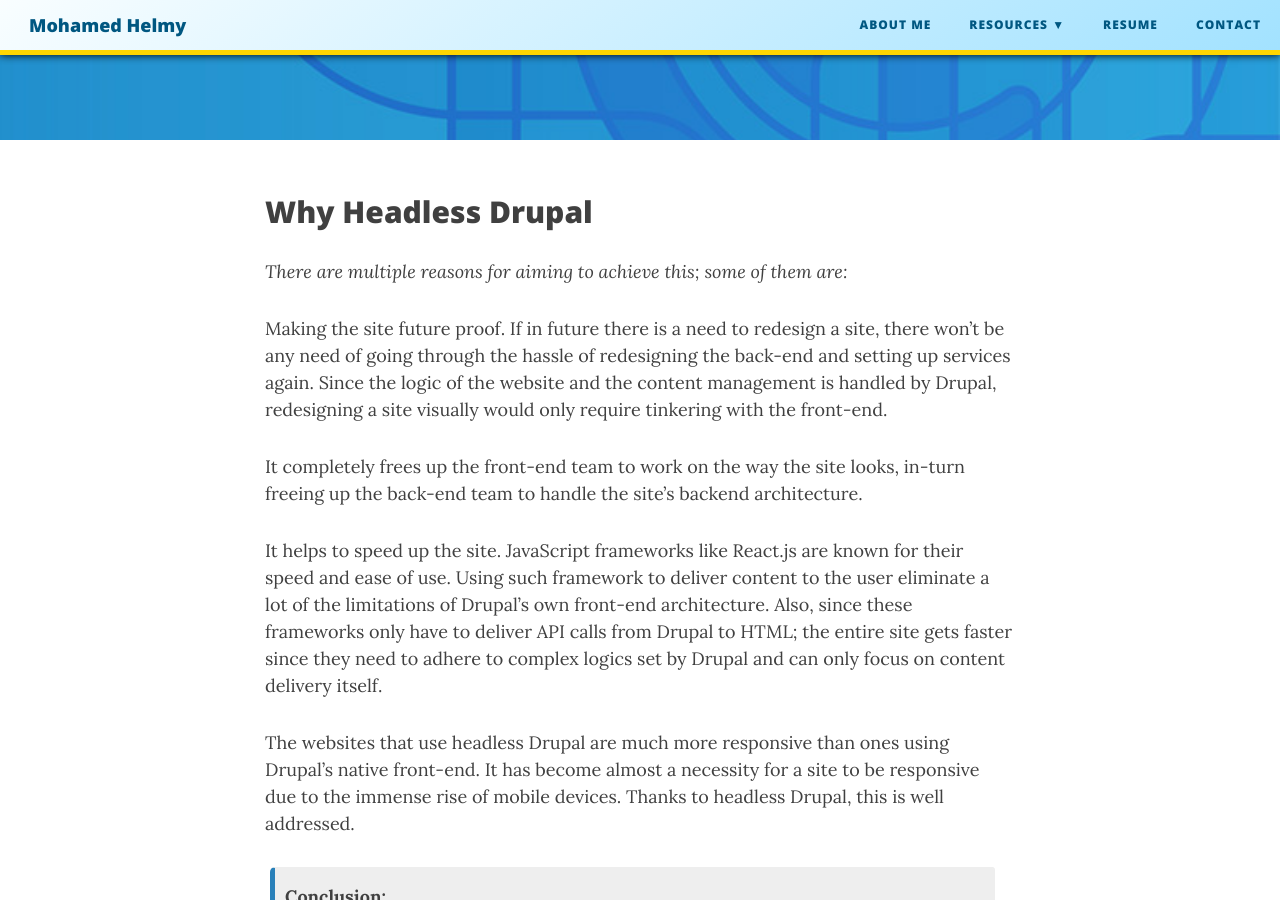
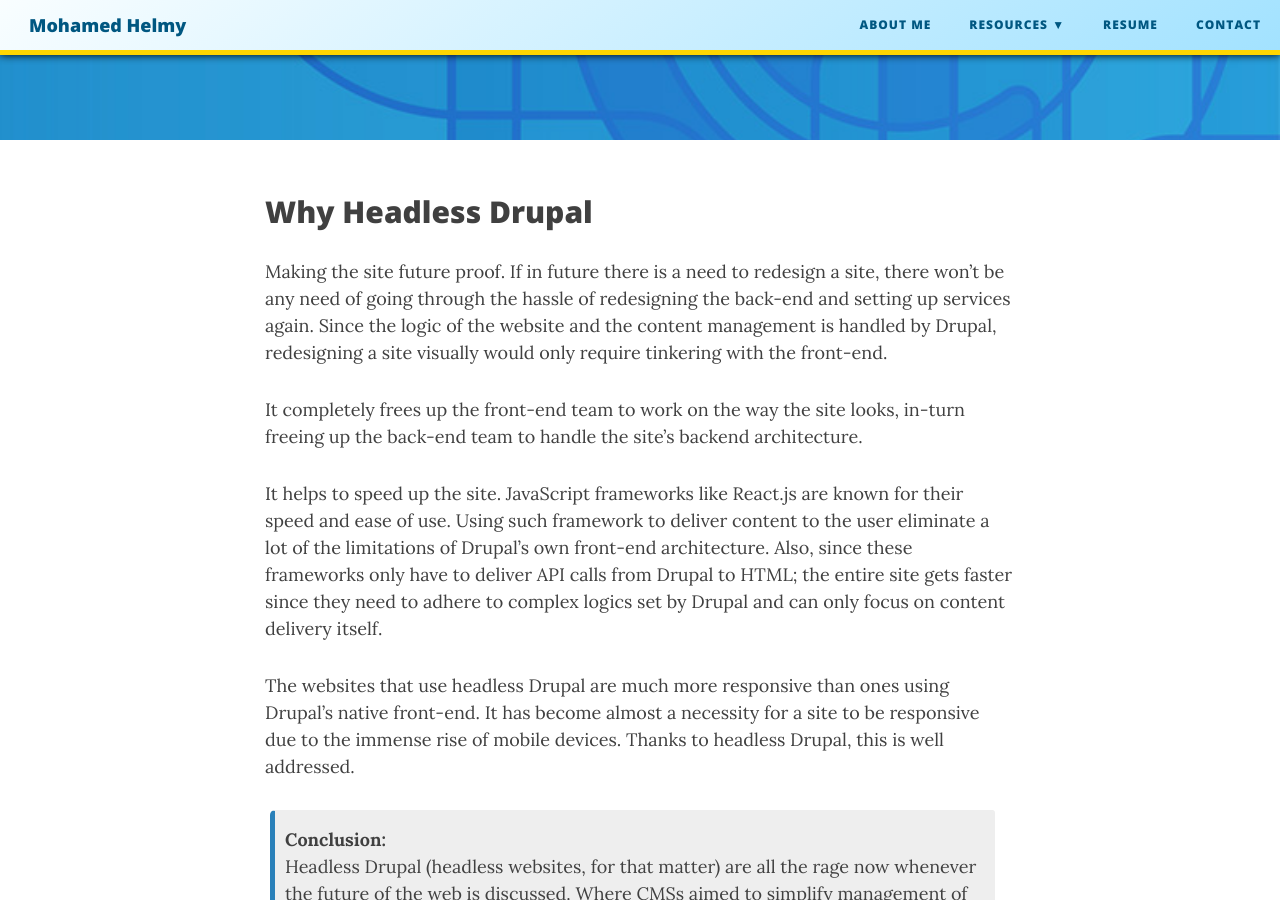
Before and after one commit to M-Helmy/m-helmy.github.io, a Jekyll site: the page built from _posts/2019-04-15-HeadlessDrupal.md, in a window 1280 px wide and 900 px high, scrolled down 391 px. Built offline with Jekyll 4.4.1, drawn with Linux system fonts in a browser that asks for light colours; nearby versions of some CDN libraries.

Commit message:
New update

```diff
--- a/_posts/2019-04-15-HeadlessDrupal.md
+++ b/_posts/2019-04-15-HeadlessDrupal.md
@@ -7,7 +7,6 @@ bigimg: /img/Drupal8.jpg
 ---
 
 ## Why Headless Drupal <br/>
-<em>There are multiple reasons for aiming to achieve this; some of them are:<br/></em>
 
 Making the site future proof. If in future there is a need to redesign a site, there won’t be any need of going through the hassle of redesigning the back-end and setting up services again. Since the logic of the website and the content management is handled by Drupal, redesigning a site visually would only require tinkering with the front-end.<br/>
 
```
